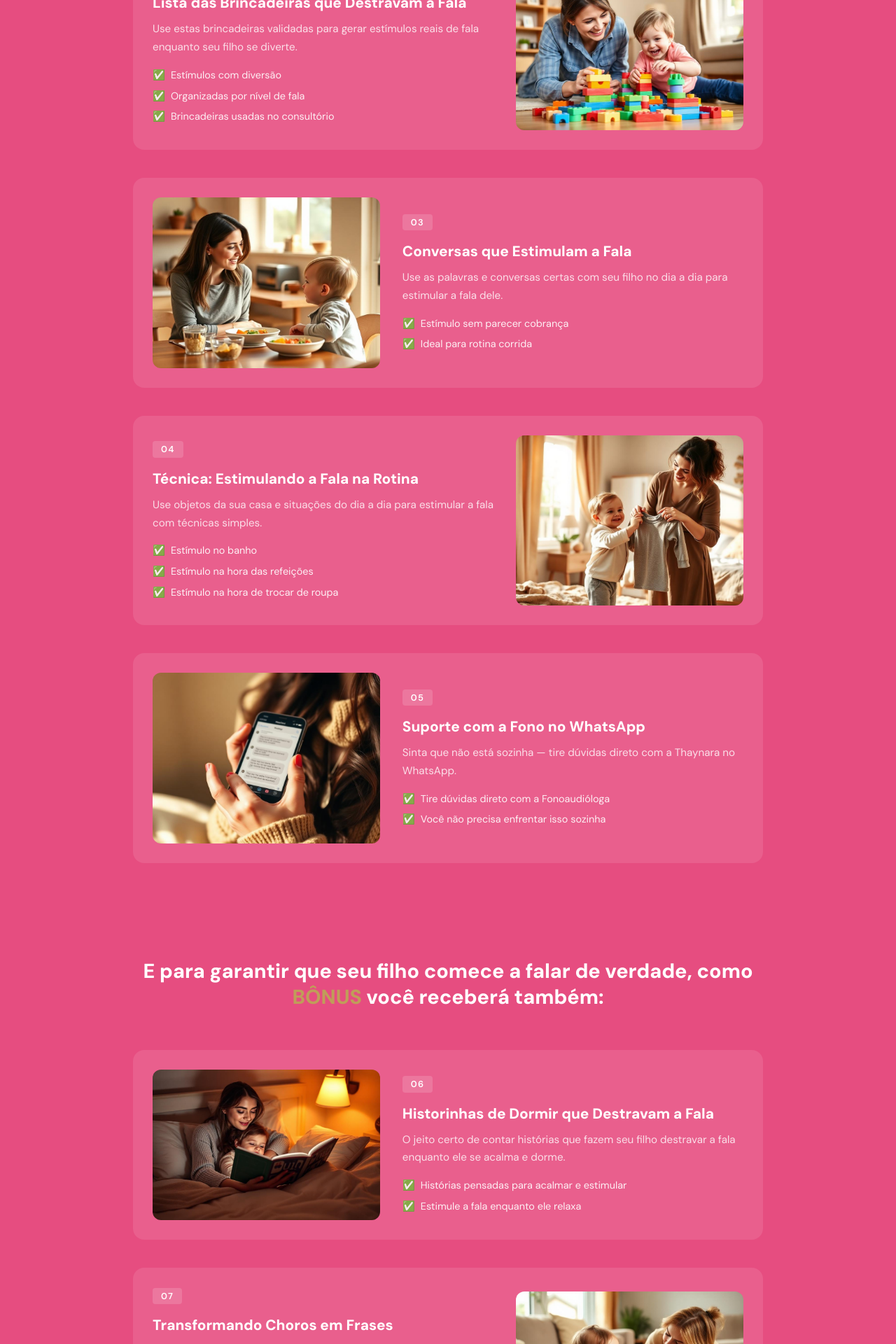
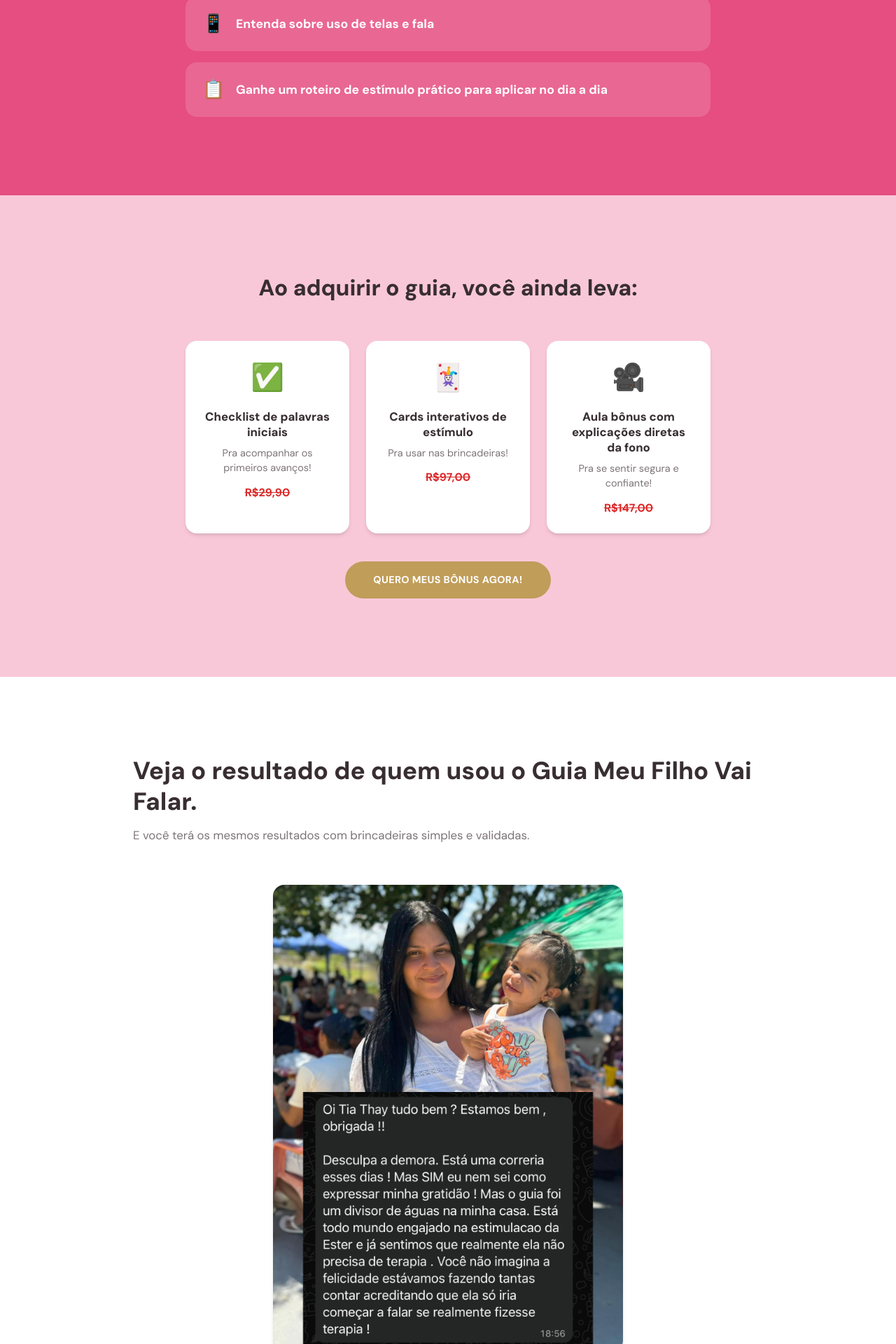
Before and after one commit to queima2m2-create/tiathayfono, a React (Vite) app: page / in a window 1280 px wide. Shown: the part 4960-6880 px from the top of the page at 70% size. Built offline with nearby package versions, Linux system fonts and the light colour scheme; the HTML template or start-up script is replaced by a standard one.

Commit message:
Analisou referência e planejou ajuste

```diff
--- a/src/components/landing/BonusSection.tsx
+++ b/src/components/landing/BonusSection.tsx
@@ -1,79 +1,54 @@
-import historinhas from "@/assets/historinhas-dormir.jpg";
-import choros from "@/assets/choros-frases.jpg";
-import checklist from "@/assets/checklist-palavras.jpg";
-import cards from "@/assets/cards-interativos.jpg";
-import rotina from "@/assets/rotina-falar.jpg";
-
 const bonuses = [
   {
-    num: "06", title: "Historinhas de Dormir que Destravam a Fala",
-    desc: "O jeito certo de contar histórias que fazem seu filho destravar a fala enquanto ele se acalma e dorme.",
-    checks: ["Histórias pensadas para acalmar e estimular", "Estimule a fala enquanto ele relaxa"],
-    img: historinhas,
+    emoji: "✅",
+    title: "Checklist de palavras iniciais",
+    desc: "Pra acompanhar os primeiros avanços!",
+    oldPrice: "R$29,90",
   },
   {
-    num: "07", title: "Transformando Choros em Frases",
-    desc: "Como lidar com as crises de choro da criança e como fazer ela parar e começar a falar/pedir ao invés de chorar.",
-    checks: ["Transforme choro em pedido", "Reduza birras com comunicação", "Ensina a pedir, não a chorar"],
-    img: choros,
+    emoji: "🃏",
+    title: "Cards interativos de estímulo",
+    desc: "Pra usar nas brincadeiras!",
+    oldPrice: "R$97,00",
   },
   {
-    num: "08", title: "Checklist de Palavras Iniciais",
-    desc: "Acompanhe os primeiros avanços do seu filho com clareza e sem ansiedade.",
-    checks: ["Veja a evolução em tempo real", "Ideal para mães que querem acompanhar"],
-    img: checklist,
-  },
-  {
-    num: "09", title: "Cards Interativos de Estímulo",
-    desc: "Use estes cards nas brincadeiras do dia a dia para gerar estímulos reais de comunicação.",
-    checks: ["Estímulo sem parecer tarefa", "Usa sozinho ou com você"],
-    img: cards,
-  },
-  {
-    num: "10", title: "A Rotina que Induz seu Filho a Falar",
-    desc: "Crie um ambiente onde seu filho precisa se comunicar para conseguir o que quer — e veja a fala acontecer.",
-    checks: ["Cria necessidades de comunicação naturais", "Fácil de aplicar no dia a dia"],
-    img: rotina,
+    emoji: "🎥",
+    title: "Aula bônus com explicações diretas da fono",
+    desc: "Pra se sentir segura e confiante!",
+    oldPrice: "R$147,00",
   },
 ];
 
 const BonusSection = () => (
-  <section className="bg-rosa pb-20 md:pb-28 px-6">
-    <div className="max-w-[900px] mx-auto">
-      <h2 className="text-[1.4rem] md:text-[1.8rem] font-extrabold text-center text-background mb-14 pt-6 leading-[1.3]">
-        E para garantir que seu filho comece a falar de verdade, como{" "}
-        <span className="text-dourado">BÔNUS</span> você receberá também:
+  <section className="bg-rosa-light py-20 md:py-28 px-6">
+    <div className="max-w-[750px] mx-auto text-center">
+      <h2 className="text-[1.5rem] md:text-[2rem] font-extrabold text-marrom-dark mb-14 leading-[1.25]">
+        Ao adquirir o guia, você ainda leva:
       </h2>
 
-      <div className="space-y-10">
+      <div className="grid grid-cols-1 sm:grid-cols-3 gap-6">
         {bonuses.map((b, i) => (
-          <div key={i} className={`flex flex-col ${i % 2 === 1 ? 'md:flex-row-reverse' : 'md:flex-row'} gap-8 items-center bg-background/10 rounded-2xl p-7`}>
-            <div className="md:w-2/5">
-              <img
-                src={b.img}
-                alt={b.title}
-                className="rounded-xl w-full"
-                loading="lazy"
-                width={1024}
-                height={680}
-              />
-            </div>
-            <div className="md:w-3/5 text-background">
-              <span className="inline-block bg-background/15 rounded px-3 py-0.5 text-[0.8rem] tracking-widest mb-4 font-semibold">
-                {b.num}
-              </span>
-              <h3 className="text-[1.15rem] md:text-[1.3rem] font-extrabold mb-3 leading-[1.3]">{b.title}</h3>
-              <p className="text-[0.95rem] opacity-80 leading-[1.7] mb-4">{b.desc}</p>
-              <ul className="space-y-2">
-                {b.checks.map((c, j) => (
-                  <li key={j} className="text-[0.9rem] opacity-90 flex items-start gap-2">
-                    <span className="shrink-0">✅</span> {c}
-                  </li>
-                ))}
-              </ul>
-            </div>
+          <div
+            key={i}
+            className="bg-background rounded-2xl p-6 shadow-md flex flex-col items-center text-center"
+          >
+            <span className="text-[2.4rem] mb-4">{b.emoji}</span>
+            <h3 className="text-[1.05rem] font-extrabold text-marrom-dark mb-2 leading-[1.3]">
+              {b.title}
+            </h3>
+            <p className="text-[0.9rem] text-primary/70 mb-3 leading-[1.5]">{b.desc}</p>
+            <span className="text-vermelho font-bold text-[1rem] line-through">{b.oldPrice}</span>
           </div>
         ))}
+      </div>
+
+      <div className="mt-10">
+        <a
+          href="#preco"
+          className="inline-block bg-dourado hover:bg-dourado-hover text-background text-[0.9rem] font-bold px-10 py-4 rounded-full uppercase tracking-wide transition-colors"
+        >
+          QUERO MEUS BÔNUS AGORA!
+        </a>
       </div>
     </div>
   </section>
--- a/src/components/landing/OQueRecebe.tsx
+++ b/src/components/landing/OQueRecebe.tsx
@@ -1,76 +1,30 @@
-import raioX from "@/assets/raio-x-fala.jpg";
-import brincadeiras from "@/assets/brincadeiras-fala.jpg";
-import conversas from "@/assets/conversas-fala.jpg";
-import falaRotina from "@/assets/fala-rotina.jpg";
-import suporteWpp from "@/assets/suporte-whatsapp.jpg";
-
-const mainItems = [
-  {
-    num: "01", title: "Raio-X da Fala",
-    desc: "Antes de estimular, veja exatamente o que o seu filho mais precisa.",
-    checks: ["Ideal para quem se sente perdida", "Descubra o que impede ele de falar", "Em apenas 30 minutos"],
-    img: raioX,
-  },
-  {
-    num: "02", title: "Lista das Brincadeiras que Destravam a Fala",
-    desc: "Use estas brincadeiras validadas para gerar estímulos reais de fala enquanto seu filho se diverte.",
-    checks: ["Estímulos com diversão", "Organizadas por nível de fala", "Brincadeiras usadas no consultório"],
-    img: brincadeiras,
-  },
-  {
-    num: "03", title: "Conversas que Estimulam a Fala",
-    desc: "Use as palavras e conversas certas com seu filho no dia a dia para estimular a fala dele.",
-    checks: ["Estímulo sem parecer cobrança", "Ideal para rotina corrida"],
-    img: conversas,
-  },
-  {
-    num: "04", title: "Técnica: Estimulando a Fala na Rotina",
-    desc: "Use objetos da sua casa e situações do dia a dia para estimular a fala com técnicas simples.",
-    checks: ["Estímulo no banho", "Estímulo na hora das refeições", "Estímulo na hora de trocar de roupa"],
-    img: falaRotina,
-  },
-  {
-    num: "05", title: "Suporte com a Fono no WhatsApp",
-    desc: "Sinta que não está sozinha — tire dúvidas direto com a Thaynara no WhatsApp.",
-    checks: ["Tire dúvidas direto com a Fonoaudióloga", "Você não precisa enfrentar isso sozinha"],
-    img: suporteWpp,
-  },
+const guideItems = [
+  { emoji: "🧠", title: "Entenda como a fala funciona" },
+  { emoji: "📊", title: "Conheça os principais marcos do desenvolvimento comunicativo" },
+  { emoji: "⚠️", title: "Aprenda a identificar sinais de alerta de forma leve" },
+  { emoji: "💬", title: "Descubra palavras funcionais para estimular a fala" },
+  { emoji: "🎮", title: "Tenha acesso a atividades pra usar na rotina diária" },
+  { emoji: "📱", title: "Entenda sobre uso de telas e fala" },
+  { emoji: "📋", title: "Ganhe um roteiro de estímulo prático para aplicar no dia a dia" },
 ];
 
 const OQueRecebe = () => (
   <section className="bg-rosa py-20 md:py-28 px-6">
-    <div className="max-w-[900px] mx-auto">
-      <h2 className="text-[1.6rem] md:text-[2.2rem] font-extrabold text-center text-background mb-16 leading-[1.25]">
-        Veja tudo que você vai receber para ver seu filho começar a falar em 30 dias.
+    <div className="max-w-[750px] mx-auto">
+      <h2 className="text-[1.6rem] md:text-[2.2rem] font-extrabold text-center text-background mb-14 leading-[1.25]">
+        O que você vai encontrar no guia?
       </h2>
 
-      <div className="space-y-10">
-        {mainItems.map((item, i) => (
-          <div key={i} className={`flex flex-col ${i % 2 === 1 ? 'md:flex-row-reverse' : 'md:flex-row'} gap-8 items-center bg-background/10 rounded-2xl p-7`}>
-            <div className="md:w-2/5">
-              <img
-                src={item.img}
-                alt={item.title}
-                className="rounded-xl w-full object-cover aspect-[4/3]"
-                loading="lazy"
-                width={1024}
-                height={768}
-              />
-            </div>
-            <div className="md:w-3/5 text-background">
-              <span className="inline-block bg-background/15 rounded px-3 py-0.5 text-[0.8rem] tracking-widest mb-4 font-semibold">
-                {item.num}
-              </span>
-              <h3 className="text-[1.15rem] md:text-[1.3rem] font-extrabold mb-3 leading-[1.3]">{item.title}</h3>
-              <p className="text-[0.95rem] opacity-80 leading-[1.7] mb-4">{item.desc}</p>
-              <ul className="space-y-2">
-                {item.checks.map((c, j) => (
-                  <li key={j} className="text-[0.9rem] opacity-90 flex items-start gap-2">
-                    <span className="shrink-0">✅</span> {c}
-                  </li>
-                ))}
-              </ul>
-            </div>
+      <div className="space-y-4">
+        {guideItems.map((item, i) => (
+          <div
+            key={i}
+            className="bg-background/15 backdrop-blur-sm rounded-2xl px-6 py-5 flex items-center gap-4"
+          >
+            <span className="text-[1.6rem] shrink-0">{item.emoji}</span>
+            <h3 className="text-[1rem] md:text-[1.1rem] font-bold text-background leading-[1.4]">
+              {item.title}
+            </h3>
           </div>
         ))}
       </div>
--- a/src/components/landing/ParaQuemSection.tsx
+++ b/src/components/landing/ParaQuemSection.tsx
@@ -1,42 +1,36 @@
-const problems = [
-  "😭 Não quer mais sentir que o filho está ficando para trás",
-  "😟 Vive tentando adivinhar o que o filho quer",
-  "😓 Não tem tempo para pesquisar e fica mais confusa que antes",
-  "🥺 Quer ajudar mas não sabe como e não tem habilidade para brincadeiras específicas",
-];
-
-const desires = [
-  '🥰 Ouvir um "mamãe" com intenção — e não só por acidente',
-  "😌 Sentir alívio quando o filho falar o que sente",
-  "🤩 Ver seu filho falando e sendo compreendido pelas pessoas",
+const targets = [
+  { emoji: "👶", text: "Tem um bebê ou criança de até 3 anos" },
+  { emoji: "🤔", text: "Está com dúvidas se seu filho está no tempo certo da fala" },
+  { emoji: "💛", text: "Quer ajudar mas não sabe como e não tem tempo" },
+  { emoji: "👩‍⚕️", text: "Busca orientação profissional, sem complicação" },
 ];
 
 const ParaQuemSection = () => (
   <section className="bg-rosa py-20 md:py-28 px-6 text-center">
     <div className="max-w-[750px] mx-auto">
       <h2 className="text-[1.6rem] md:text-[2.2rem] font-extrabold text-background mb-14 leading-[1.25]">
-        O Guia Meu Filho Vai Falar é para quem…
+        Esse guia é pra você que:
       </h2>
 
-      <div className="grid grid-cols-1 sm:grid-cols-2 gap-5 mb-14">
-        {problems.map((p, i) => (
-          <div key={i} className="bg-background/[0.08] rounded-2xl px-6 py-5 text-left text-background text-[1rem] leading-[1.6]">
-            {p}
+      <div className="grid grid-cols-1 sm:grid-cols-2 gap-5">
+        {targets.map((t, i) => (
+          <div
+            key={i}
+            className="bg-background/15 backdrop-blur-sm rounded-2xl px-6 py-5 text-left text-background text-[1rem] leading-[1.6] flex items-center gap-3"
+          >
+            <span className="text-[1.4rem] shrink-0">{t.emoji}</span>
+            {t.text}
           </div>
         ))}
       </div>
 
       <div className="mt-10">
-        <p className="text-[0.85rem] font-bold text-background/60 uppercase tracking-[2px] mb-6">
-          E para você que quer 👇
-        </p>
-        <div className="space-y-4">
-          {desires.map((d, i) => (
-            <div key={i} className="bg-background/[0.12] rounded-2xl px-6 py-5 text-left text-background text-[1rem] leading-[1.6]">
-              {d}
-            </div>
-          ))}
-        </div>
+        <a
+          href="#preco"
+          className="inline-block bg-dourado hover:bg-dourado-hover text-background text-[0.9rem] font-bold px-10 py-4 rounded-full uppercase tracking-wide transition-colors"
+        >
+          ESTE GUIA É PRA MIM!
+        </a>
       </div>
     </div>
   </section>
```
